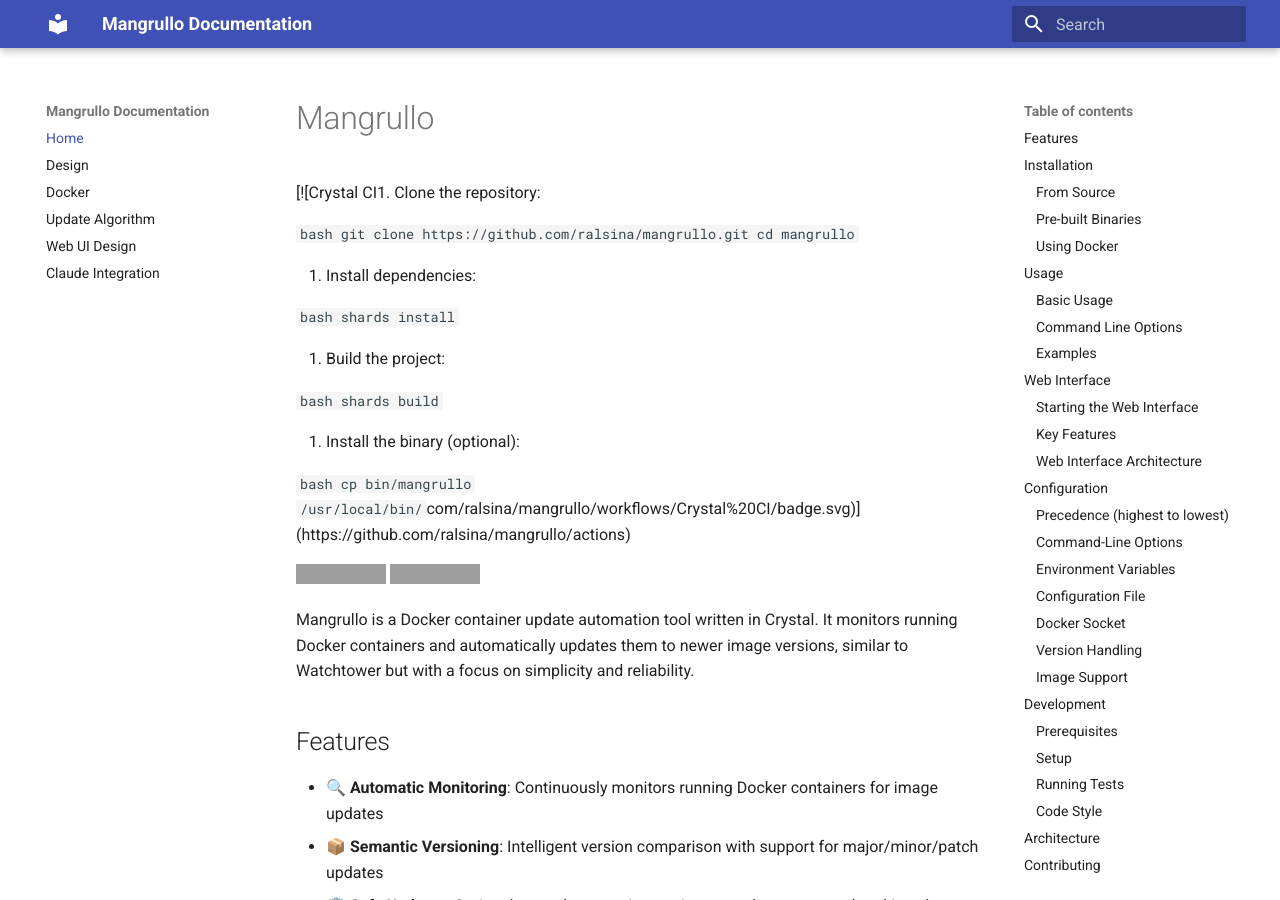
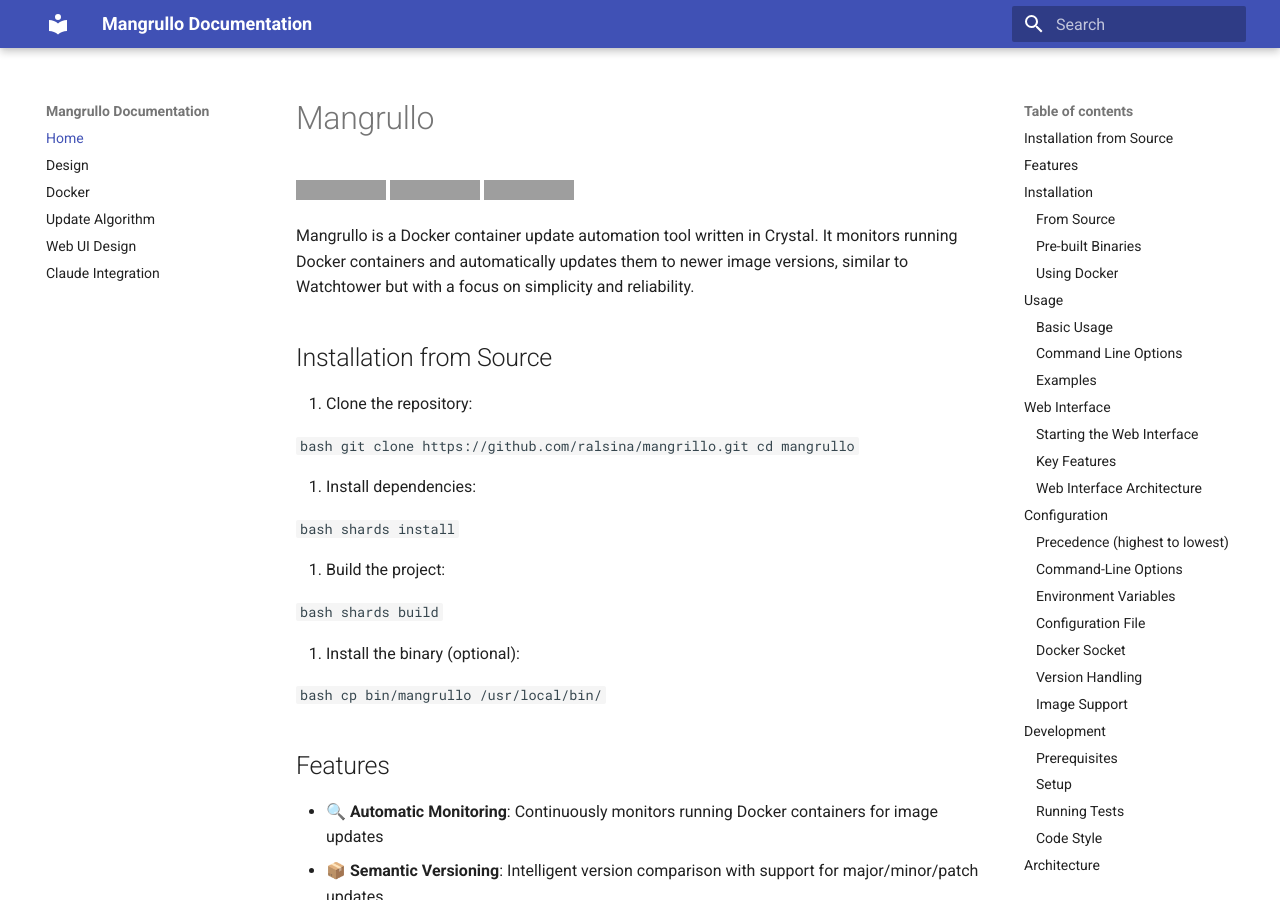
Before and after one commit to ralsina/mangrullo, an MkDocs documentation site: the page built from docs/index.md, in a window 1280 px wide and 900 px high. Built offline with MkDocs 1.6.1 and Material for MkDocs 9.7.7, drawn with Linux system fonts in a browser that asks for light colours; some of the changed lines change nothing that is shown; grey boxes are pictures that could not be loaded.

Commit message:
fix: correct Crystal CI badge formatting in docs
The badge markdown was corrupted and split across multiple lines,
causing display issues in the documentation.

Co-Authored-By: LGM 4.5 <noreply@z.ai>

````diff
--- a/docs/index.md
+++ b/docs/index.md
@@ -1,9 +1,17 @@
 # Mangrullo
 
-[![Crystal CI1. Clone the repository:
+[![Crystal CI](https://github.com/ralsina/mangrullo/workflows/Crystal%20CI/badge.svg)](https://github.com/ralsina/mangrullo/actions)
+[![GitHub release](https://img.shields.io/github/v/release/ralsina/mangrullo)](https://github.com/ralsina/mangrullo/releases)
+[![License](https://img.shields.io/github/license/ralsina/mangrullo)](https://github.com/ralsina/mangrullo/blob/main/LICENSE)
+
+Mangrullo is a Docker container update automation tool written in Crystal. It monitors running Docker containers and automatically updates them to newer image versions, similar to Watchtower but with a focus on simplicity and reliability.
+
+## Installation from Source
+
+1. Clone the repository:
 
    ```bash
-   git clone https://github.com/ralsina/mangrullo.git
+   git clone https://github.com/ralsina/mangrillo.git
    cd mangrullo
    ```
 
@@ -23,12 +31,7 @@
 
    ```bash
    cp bin/mangrullo /usr/local/bin/
-   ```com/ralsina/mangrullo/workflows/Crystal%20CI/badge.svg)](https://github.com/ralsina/mangrullo/actions)
-
-[![GitHub release](https://img.shields.io/github/v/release/ralsina/mangrullo)](https://github.com/ralsina/mangrullo/releases)
-[![License](https://img.shields.io/github/license/ralsina/mangrullo)](https://github.com/ralsina/mangrullo/blob/main/LICENSE)
-
-Mangrullo is a Docker container update automation tool written in Crystal. It monitors running Docker containers and automatically updates them to newer image versions, similar to Watchtower but with a focus on simplicity and reliability.
+   ```
 
 ## Features
 
````
